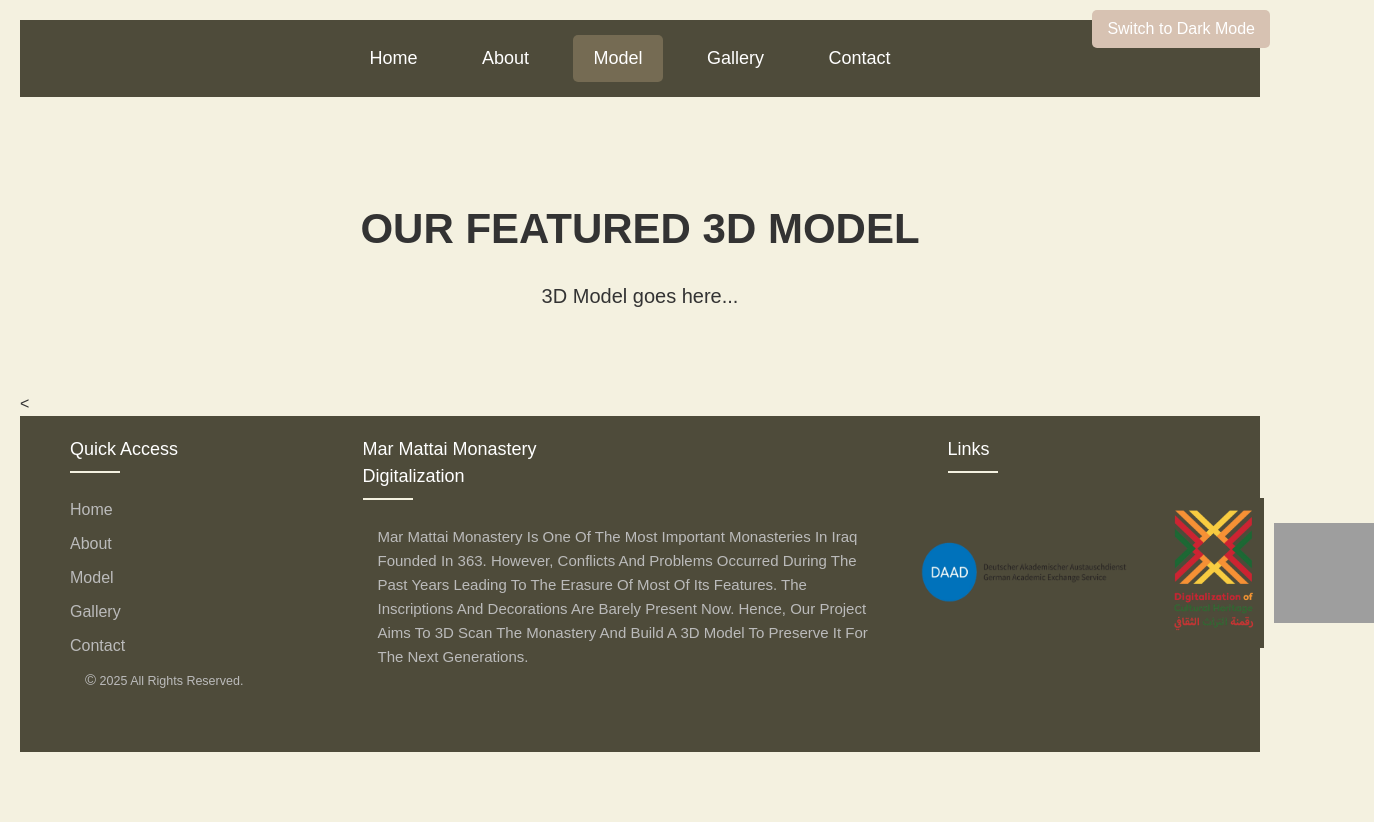
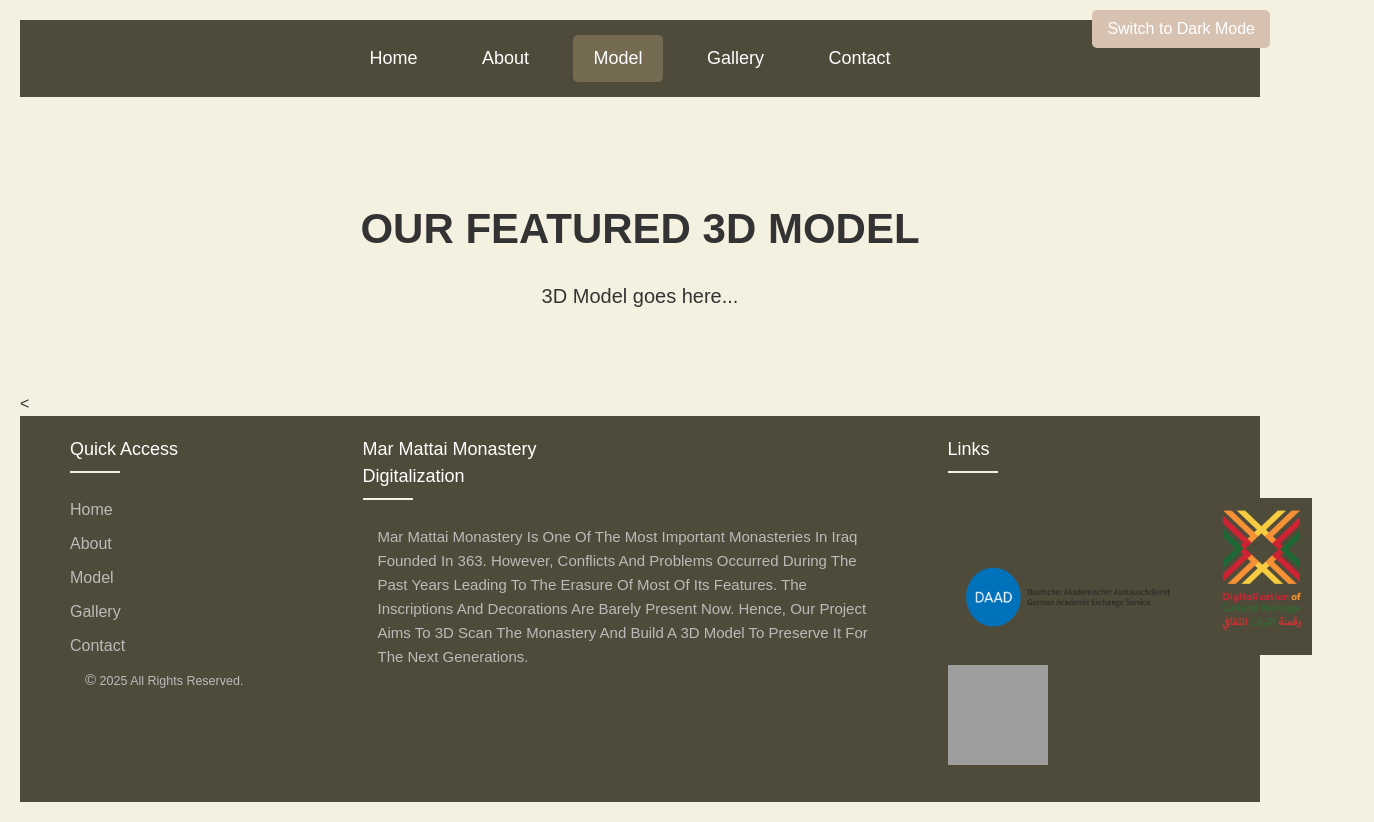
Before and after one commit to arturr-ux/mar-mattai, a plain HTML site: page model.html in a window 1280 px wide. Shown: the whole page, 1374 px wide, since content can reach past the window. Before the commit the page ends 800 px from the top, so only its background shows below. Drawn offline with Linux system fonts and the light colour scheme; grey boxes are pictures that could not be loaded.

Commit message:
style.css

```diff
--- a/style.css
+++ b/style.css
@@ -13,6 +13,8 @@ body {
     box-sizing: inherit;
 	width: 100%;
     padding: 20px;
+	    display: inline-block;
+
 }
 
 @media only screen and (max-width: 768px) {
@@ -289,7 +291,8 @@ ul{
 	text-decoration: none;
 	font-weight: 300;
 	color: #bbbbbb;
-	display: block;
+	    display: inline-block;
+
  }
 .footer-col h4{
 	font-size: 18px;
@@ -331,6 +334,8 @@ ul{
 display: flex;
 justify-content: center;
 align-items: center;
+	    display: inline-block;
+
 }
 .footer-col .By a{
     width:fit-content;
@@ -339,7 +344,7 @@ align-items: center;
 border-radius:calc();
 	color: #ffffff;
 	transition: all 0.5s ease;
-    display:flex;
+ display: inline-block;
     flex-wrap: wrap;
     gap: 10px;
 }
```
